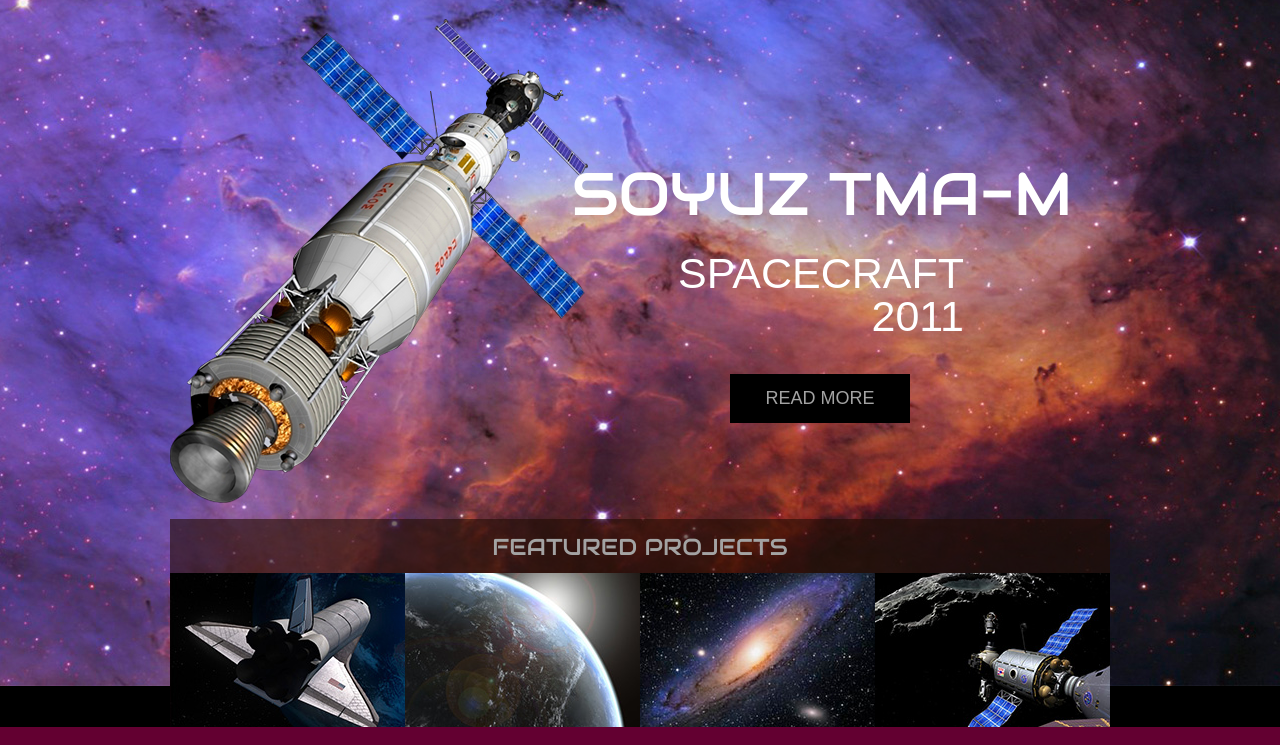
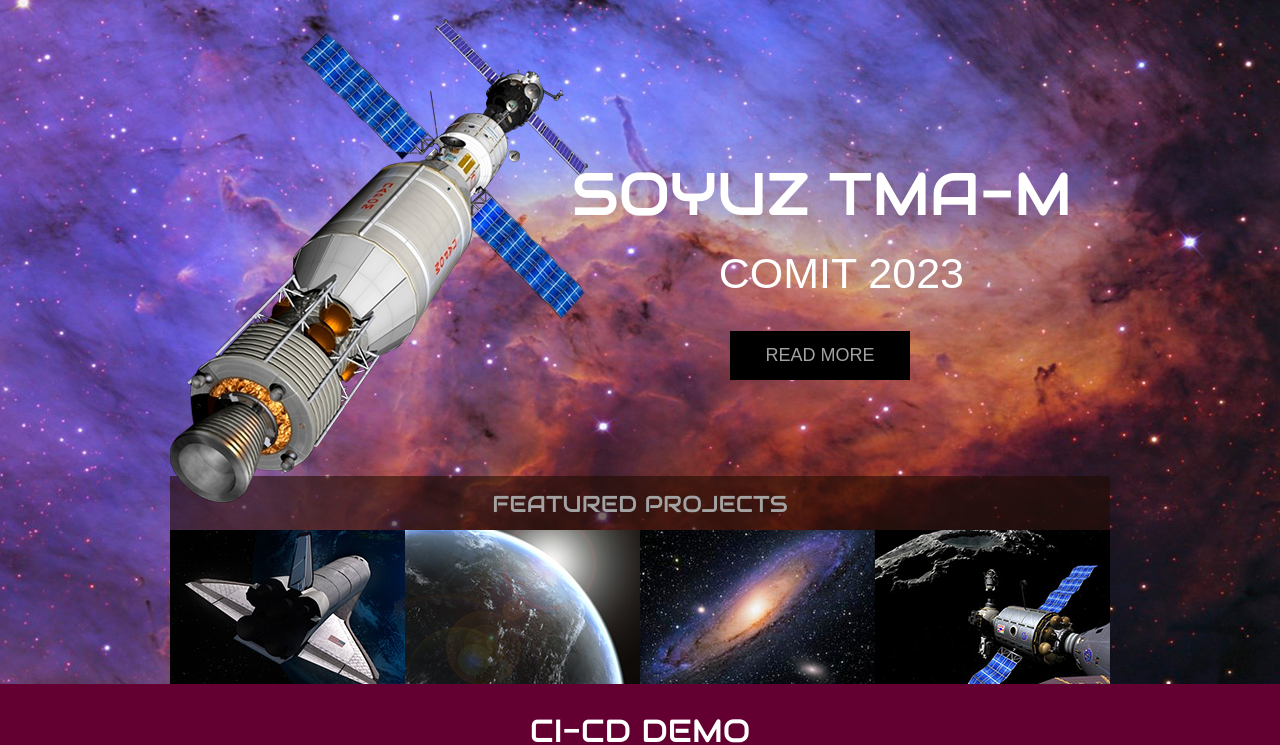
Before and after one commit to erahman73/web_space, a plain HTML site: page index.html in a window 1280 px wide. Shown: the part 82-827 px from the top of the page. Drawn offline with Linux system fonts and the light colour scheme.

Commit message:
index change

```diff
--- a/index.html
+++ b/index.html
@@ -48,7 +48,7 @@
 				<div>
 					<img src="images/satellite.png" alt="" class="satellite">
 					<h1>SOYUZ TMA-M</h1>
-					<h2>Spacecraft 2011</h2>
+					<h2>ComIT 2023</h2>
 					<a href="blog.html" class="more">Read More</a>
 					<h3>FEATURED PROJECTS</h3>
 					<ul>
```
